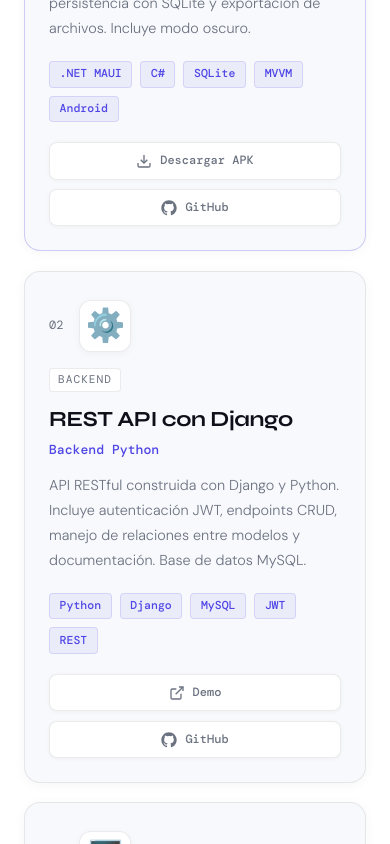
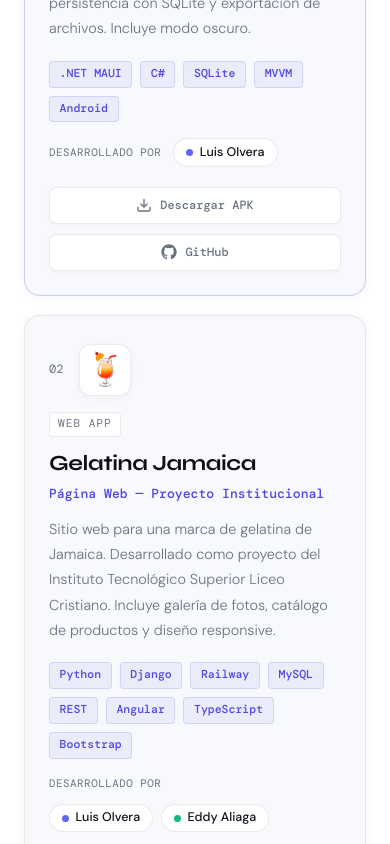
Before and after one commit to laor25/Portafolio, a React (Vite) app: page / in a window 390 px wide. Shown: the part 5540-6384 px from the top of the page. Built offline with nearby package versions, Linux system fonts and the light colour scheme; a web font is replaced by a local one.

Commit message:
subiendo cambios en componentes

```diff
--- a/src/components/Proyectos/Projects.css
+++ b/src/components/Proyectos/Projects.css
@@ -249,3 +249,196 @@
   .project-actions { flex-direction: column; }
   .action-btn { width: 100%; justify-content: center; }
 }
+
+
+.project-devs {
+  display: flex;
+  align-items: center;
+  gap: 0.75rem;
+  margin-top: 1rem;
+  flex-wrap: wrap;
+}
+
+.project-devs-label {
+  font-family: var(--font-mono);
+  font-size: 0.68rem;
+  color: var(--muted);
+  letter-spacing: 0.5px;
+  text-transform: uppercase;
+  white-space: nowrap;
+}
+
+.project-devs-list {
+  display: flex;
+  gap: 0.5rem;
+  flex-wrap: wrap;
+}
+
+.project-dev-badge {
+  display: flex;
+  align-items: center;
+  gap: 0.4rem;
+  background: var(--surface);
+  border: 1.5px solid var(--border);
+  border-radius: 20px;
+  padding: 0.2rem 0.75rem;
+  font-size: 0.78rem;
+  font-weight: 500;
+  color: var(--text);
+  transition: border-color 0.2s, transform 0.2s;
+}
+
+.project-dev-badge:hover {
+  border-color: var(--accent);
+  transform: translateY(-1px);
+}
+
+.project-dev-dot {
+  width: 7px;
+  height: 7px;
+  border-radius: 50%;
+  flex-shrink: 0;
+}
+
+
+
+.dev-section {
+  margin-top: 4rem;
+  padding-top: 3rem;
+  border-top: 1px solid var(--border);
+}
+
+.dev-title {
+  display: flex;
+  align-items: center;
+  justify-content: center;
+  gap: 1rem;
+  font-family: var(--font-mono);
+  font-size: 0.75rem;
+  font-weight: 500;
+  color: var(--muted);
+  letter-spacing: 2px;
+  text-transform: uppercase;
+  margin-bottom: 2rem;
+}
+
+.dev-title-line {
+  display: block;
+  width: 80px;
+  height: 1px;
+  background: var(--border);
+}
+
+.dev-grid {
+  display: grid;
+  grid-template-columns: repeat(2, 1fr);
+  gap: 1.2rem;
+  max-width: 700px;
+  margin: 0 auto;
+}
+
+.dev-card {
+  display: flex;
+  align-items: center;
+  gap: 1.2rem;
+  background: var(--bg);
+  border: 1.5px solid var(--border);
+  border-radius: 16px;
+  padding: 1.5rem;
+  transition: border-color 0.2s, transform 0.2s, box-shadow 0.2s;
+  box-shadow: 0 2px 12px rgba(0,0,0,0.04);
+}
+
+.dev-card:hover {
+  border-color: var(--accent);
+  transform: translateY(-3px);
+  box-shadow: 0 10px 30px rgba(79, 70, 229, 0.08);
+}
+
+.dev-avatar {
+  width: 52px;
+  height: 52px;
+  border-radius: 14px;
+  background: linear-gradient(135deg, var(--accent), #818cf8);
+  display: flex;
+  align-items: center;
+  justify-content: center;
+  font-family: var(--font-display);
+  font-size: 1rem;
+  font-weight: 800;
+  color: white;
+  flex-shrink: 0;
+  box-shadow: 0 4px 12px rgba(79, 70, 229, 0.25);
+}
+
+.dev-avatar-2 {
+  background: linear-gradient(135deg, #10b981, #34d399);
+  box-shadow: 0 4px 12px rgba(16, 185, 129, 0.25);
+}
+
+.dev-info {
+  flex: 1;
+  display: flex;
+  flex-direction: column;
+  gap: 0.3rem;
+  min-width: 0;
+}
+
+.dev-name {
+  font-family: var(--font-display);
+  font-size: 1rem;
+  font-weight: 700;
+  color: var(--text);
+}
+
+.dev-role {
+  font-family: var(--font-mono);
+  font-size: 0.72rem;
+  color: var(--muted);
+}
+
+.dev-tags {
+  display: flex;
+  gap: 0.4rem;
+  flex-wrap: wrap;
+  margin-top: 0.3rem;
+}
+
+.dev-tags span {
+  font-family: var(--font-mono);
+  font-size: 0.65rem;
+  background: rgba(79, 70, 229, 0.07);
+  color: var(--accent);
+  border: 1px solid rgba(79, 70, 229, 0.15);
+  padding: 0.1rem 0.5rem;
+  border-radius: 4px;
+  font-weight: 500;
+}
+
+.dev-github {
+  display: flex;
+  align-items: center;
+  gap: 0.4rem;
+  font-family: var(--font-mono);
+  font-size: 0.75rem;
+  color: var(--muted);
+  text-decoration: none;
+  background: var(--surface);
+  border: 1.5px solid var(--border);
+  padding: 0.45rem 0.8rem;
+  border-radius: 8px;
+  transition: color 0.2s, border-color 0.2s;
+  white-space: nowrap;
+  flex-shrink: 0;
+}
+
+.dev-github:hover {
+  color: var(--accent);
+  border-color: var(--accent);
+}
+
+@media (max-width: 600px) {
+  .dev-grid { grid-template-columns: 1fr; }
+  .dev-card { flex-wrap: wrap; }
+  .dev-github { width: 100%; justify-content: center; }
+}
--- a/src/components/Proyectos/Projects.jsx
+++ b/src/components/Proyectos/Projects.jsx
@@ -17,22 +17,24 @@ const projects = [
         featured: true,
         liveLabel: 'Descargar APK',
         liveIcon: 'download',
+        devs: ['Luis Olvera'],
     },
     {
         id: 2,
-        title: 'REST API con Django',
-        subtitle: 'Backend Python',
+        title: 'Gelatina Jamaica',
+        subtitle: 'Página Web — Proyecto Institucional',
         description:
-            'API RESTful construida con Django y Python. Incluye autenticación JWT, endpoints CRUD, manejo de relaciones entre modelos y documentación. Base de datos MySQL.',
-        tech: ['Python', 'Django', 'MySQL', 'JWT', 'REST'],
-        type: 'Backend',
+            'Sitio web para una marca de gelatina de Jamaica. Desarrollado como proyecto del Instituto Tecnológico Superior Liceo Cristiano. Incluye galería de fotos, catálogo de productos y diseño responsive.',
+        tech: ['Python', 'Django', 'Railway', 'MySQL', 'REST','Angular','TypeScript','Bootstrap'],
+        type: 'Web App',
         color: '#10b981',
-        icon: '⚙️',
-        live: '#',
-        repo: '#',
+        icon: '🍹',
+        live: 'https://amaikaweb-developer.up.railway.app/galeriasFotos',
+        repo: 'https://github.com/Ealiaga83/amaika_web.git',
         featured: false,
-        liveLabel: 'Demo',
+        liveLabel: 'Ver Página',
         liveIcon: 'demo',
+        devs: ['Luis Olvera', 'Eddy Aliaga'],
     },
     {
         id: 3,
@@ -49,6 +51,7 @@ const projects = [
         featured: false,
         liveLabel: 'Demo',
         liveIcon: 'demo',
+        devs: ['Luis Olvera'],
     },
 ]
 
@@ -65,7 +68,7 @@ function Projects() {
 
                 <div className="projects-top">
                     <h2 className="projects-heading">
-                        Páginas web <span className="projects-accent">creadas</span>
+                        Proyectos <span className="projects-accent">desarrollados</span>
                     </h2>
                     <p className="projects-sub">Una selección de mis proyectos más recientes.</p>
                 </div>
@@ -99,10 +102,23 @@ function Projects() {
                                         <span key={t} className="tech-tag">{t}</span>
                                     ))}
                                 </div>
+                                {p.devs && (
+                                    <div className="project-devs">
+                                        <span className="project-devs-label">Desarrollado por</span>
+                                        <div className="project-devs-list">
+                                            {p.devs.map((dev, i) => (
+                                                <span key={i} className="project-dev-badge">
+                                                    <span className="project-dev-dot" style={{ background: i === 0 ? '#6366f1' : '#10b981' }} />
+                                                    {dev}
+                                                </span>
+                                            ))}
+                                        </div>
+                                    </div>
+                                )}
                             </div>
 
                             <div className="project-actions">
-                                <a href={p.live} className="action-btn">
+                                <a href={p.live} target="_blank" rel="noreferrer" className="action-btn">
                                     {p.liveIcon === 'download' ? (
                                         <svg width="16" height="16" fill="none" stroke="currentColor" strokeWidth="2" viewBox="0 0 24 24">
                                             <path d="M21 15v4a2 2 0 01-2 2H5a2 2 0 01-2-2v-4" />
@@ -118,7 +134,7 @@ function Projects() {
                                     )}
                                     {p.liveLabel}
                                 </a>
-                                <a href={p.repo} className="action-btn">
+                                <a href={p.repo} target="_blank" rel="noreferrer" className="action-btn">
                                     <svg width="16" height="16" fill="currentColor" viewBox="0 0 24 24">
                                         <path d="M12 .5C5.65.5.5 5.65.5 12c0 5.08 3.29 9.38 7.86 10.89.57.1.78-.25.78-.55v-2.16c-3.19.69-3.86-1.54-3.86-1.54-.52-1.32-1.27-1.67-1.27-1.67-1.04-.71.08-.7.08-.7 1.15.08 1.75 1.18 1.75 1.18 1.02 1.75 2.68 1.24 3.33.95.1-.74.4-1.24.72-1.53-2.55-.29-5.23-1.27-5.23-5.67 0-1.25.45-2.27 1.18-3.07-.12-.29-.51-1.46.11-3.04 0 0 .96-.31 3.15 1.18a10.97 10.97 0 012.87-.39c.97 0 1.95.13 2.87.39 2.18-1.49 3.14-1.18 3.14-1.18.63 1.58.23 2.75.11 3.04.74.8 1.18 1.82 1.18 3.07 0 4.41-2.69 5.38-5.25 5.66.41.36.78 1.06.78 2.14v3.17c0 .3.2.66.79.55C20.21 21.38 23.5 17.08 23.5 12 23.5 5.65 18.35.5 12 .5z" />
                                     </svg>
@@ -130,9 +146,56 @@ function Projects() {
                 </div>
 
                 <div className="projects-footer">
-                    <a href="https://github.com/laor25" target="_blank" rel="noreferrer" className="more-link">
+                    <a href="https://github.com/Ealiaga83/amaika_web.git" target="_blank" rel="noreferrer" className="more-link">
                         Ver más en GitHub →
                     </a>
+                </div>
+
+                <div className="dev-section">
+                    <h3 className="dev-title">
+                        <span className="dev-title-line" />
+                        Equipo de desarrollo - Página Web — Proyecto Institucional
+                        <span className="dev-title-line" />
+                    </h3>
+                    <div className="dev-grid">
+                        <div className="dev-card">
+                            <div className="dev-avatar">LO</div>
+                            <div className="dev-info">
+                                <span className="dev-name">Luis Olvera</span>
+                                <span className="dev-role">Full Stack Developer</span>
+                                <div className="dev-tags">
+                                    <span>.NET</span>
+                                    <span>React</span>
+                                    <span>MAUI</span>
+                                </div>
+                            </div>
+                            <a href="https://github.com/laor25" target="_blank" rel="noreferrer" className="dev-github">
+                                <svg width="18" height="18" fill="currentColor" viewBox="0 0 24 24">
+                                    <path d="M12 .5C5.65.5.5 5.65.5 12c0 5.08 3.29 9.38 7.86 10.89.57.1.78-.25.78-.55v-2.16c-3.19.69-3.86-1.54-3.86-1.54-.52-1.32-1.27-1.67-1.27-1.67-1.04-.71.08-.7.08-.7 1.15.08 1.75 1.18 1.75 1.18 1.02 1.75 2.68 1.24 3.33.95.1-.74.4-1.24.72-1.53-2.55-.29-5.23-1.27-5.23-5.67 0-1.25.45-2.27 1.18-3.07-.12-.29-.51-1.46.11-3.04 0 0 .96-.31 3.15 1.18a10.97 10.97 0 012.87-.39c.97 0 1.95.13 2.87.39 2.18-1.49 3.14-1.18 3.14-1.18.63 1.58.23 2.75.11 3.04.74.8 1.18 1.82 1.18 3.07 0 4.41-2.69 5.38-5.25 5.66.41.36.78 1.06.78 2.14v3.17c0 .3.2.66.79.55C20.21 21.38 23.5 17.08 23.5 12 23.5 5.65 18.35.5 12 .5z" />
+                                </svg>
+                                GitHub
+                            </a>
+                        </div>
+
+                        <div className="dev-card">
+                            <div className="dev-avatar dev-avatar-2">EA</div>
+                            <div className="dev-info">
+                                <span className="dev-name">Eddy Aliaga</span>
+                                <span className="dev-role">Full Stack Developer</span>
+                                <div className="dev-tags">
+                                    <span>Angular</span>
+                                    <span>Python</span>
+                                    <span>SQL</span>
+                                </div>
+                            </div>
+                            <a href="https://github.com/Ealiaga83" target="_blank" rel="noreferrer" className="dev-github">
+                                <svg width="18" height="18" fill="currentColor" viewBox="0 0 24 24">
+                                    <path d="M12 .5C5.65.5.5 5.65.5 12c0 5.08 3.29 9.38 7.86 10.89.57.1.78-.25.78-.55v-2.16c-3.19.69-3.86-1.54-3.86-1.54-.52-1.32-1.27-1.67-1.27-1.67-1.04-.71.08-.7.08-.7 1.15.08 1.75 1.18 1.75 1.18 1.02 1.75 2.68 1.24 3.33.95.1-.74.4-1.24.72-1.53-2.55-.29-5.23-1.27-5.23-5.67 0-1.25.45-2.27 1.18-3.07-.12-.29-.51-1.46.11-3.04 0 0 .96-.31 3.15 1.18a10.97 10.97 0 012.87-.39c.97 0 1.95.13 2.87.39 2.18-1.49 3.14-1.18 3.14-1.18.63 1.58.23 2.75.11 3.04.74.8 1.18 1.82 1.18 3.07 0 4.41-2.69 5.38-5.25 5.66.41.36.78 1.06.78 2.14v3.17c0 .3.2.66.79.55C20.21 21.38 23.5 17.08 23.5 12 23.5 5.65 18.35.5 12 .5z" />
+                                </svg>
+                                GitHub
+                            </a>
+                        </div>
+                    </div>
                 </div>
 
             </div>
```
